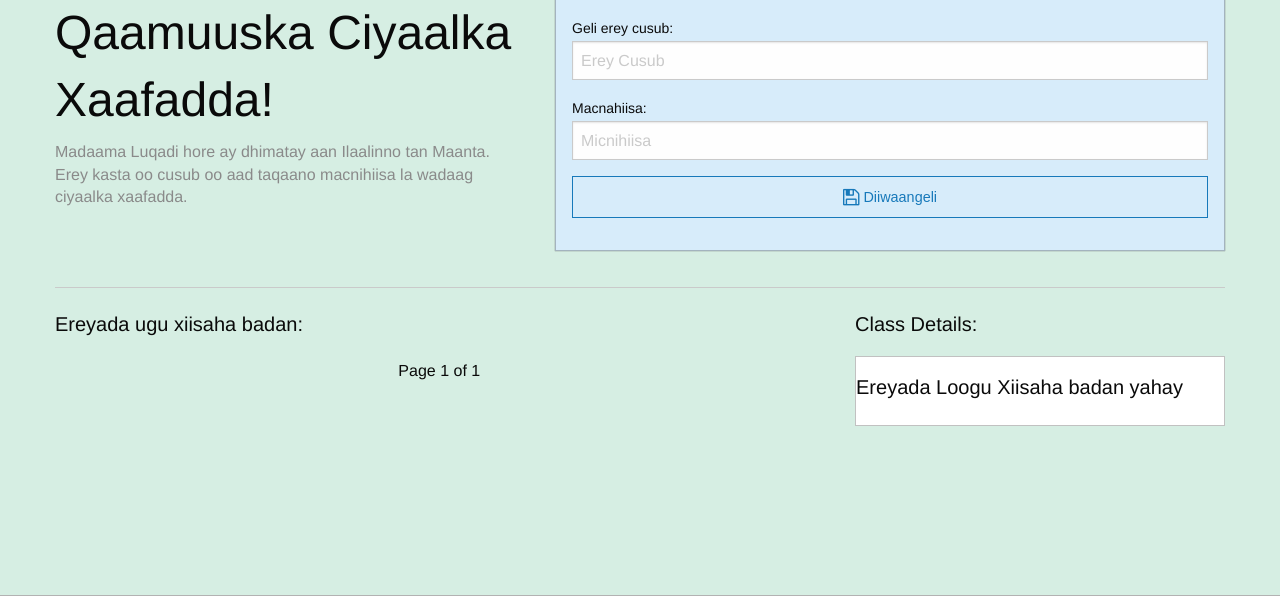
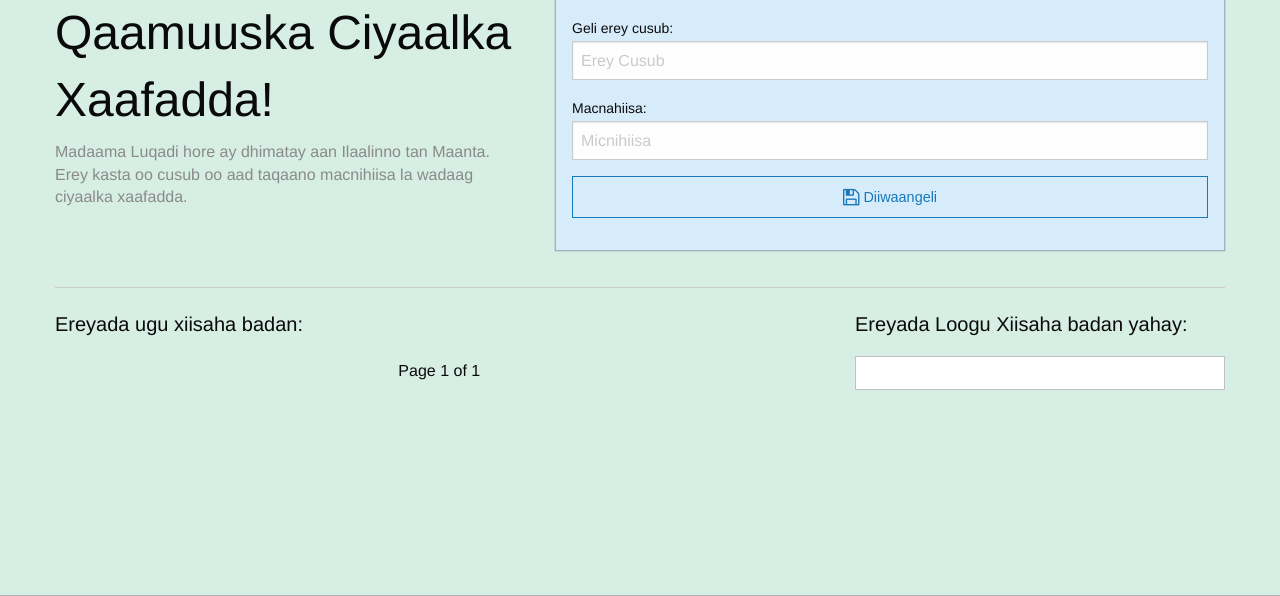
Before and after one commit to boolow5/Qaamuus, a Django app: page / in a window 1280 px wide. Shown: the part 81-677 px from the top of the page. Run offline with Django 3.2, Linux system fonts and the light colour scheme; data that the repository does not hold is empty; some libraries are stand-ins or nearby versions.

Commit message:
removed class details text from sidebar

```diff
--- a/dictionary/templates/dictionary/partials/sidebar.html
+++ b/dictionary/templates/dictionary/partials/sidebar.html
@@ -3,10 +3,9 @@
 <!-- sidebar -->
     <div class="medium-4 column">
       <div class="row column">
-        <p class="lead">Class Details:</p>
+        <p class="lead">Ereyada Loogu Xiisaha badan yahay:</p>
       </div>
       <div class="row column callout">
-        <h5>Ereyada Loogu Xiisaha badan yahay</h5>
         <ul class="menu vertical">
           {% for word in fav_words|slice:":20" %}
           <li>
```
